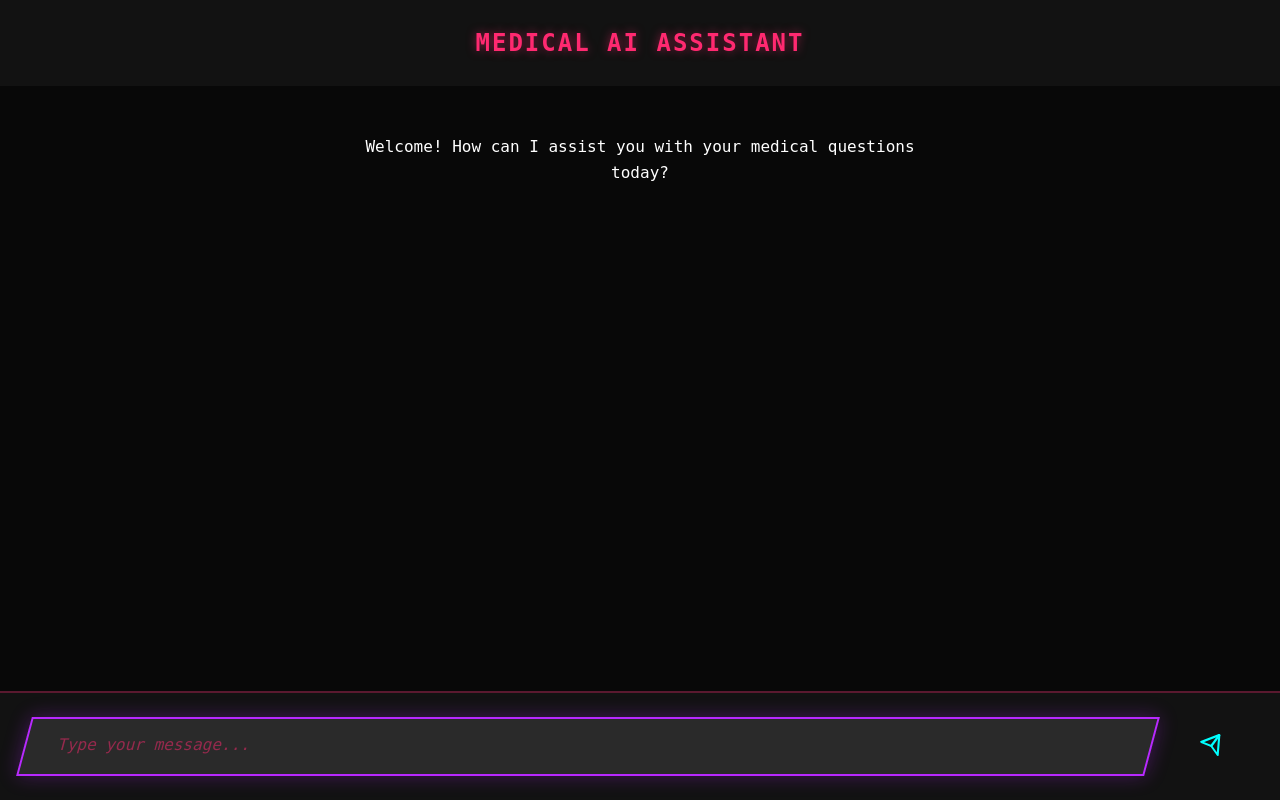
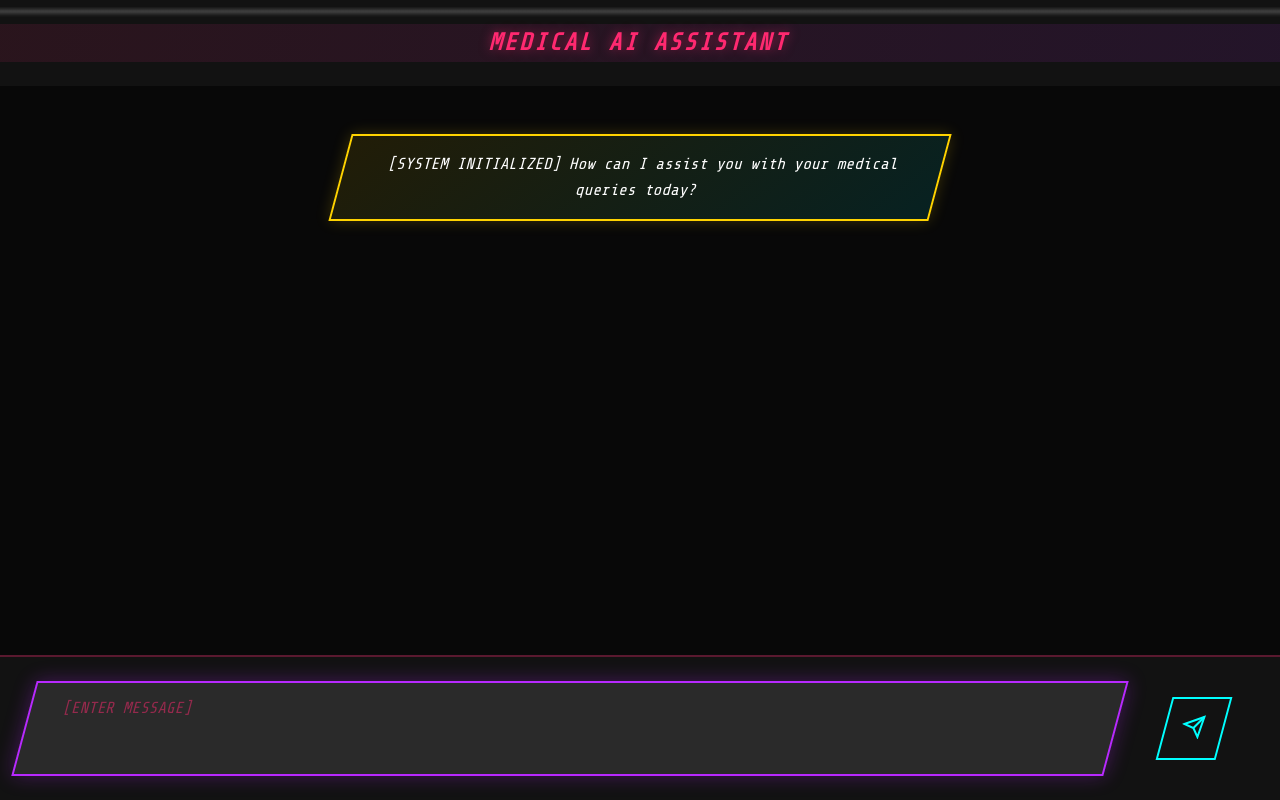
Before and after one commit to Vineeth-Varanasi/Medical-AI-Assistant, a Flask app: page / in a window 1280 px wide. Run offline with Flask 3, Linux system fonts and the light colour scheme.

Commit message:
Update chat.html

```diff
--- a/templates/chat.html
+++ b/templates/chat.html
@@ -5,39 +5,51 @@
     <meta name="viewport" content="width=device-width, initial-scale=1.0">
     <title>Medical AI Assistant</title>
     <link rel="stylesheet" href="{{ url_for('static', filename='styles.css') }}">
+    <link href="https://fonts.googleapis.com/css2?family=Share+Tech+Mono&display=swap" rel="stylesheet">
 </head>
 <body>
+    <div class="scanline"></div>
     <div class="chat-container">
         <header class="chat-header">
+            <div class="header-content">
+                <div class="header-bg"></div>
                 <h1>Medical AI Assistant</h1>
                 <div class="header-accent"></div>
+            </div>
         </header>
 
         <div class="chat-display" id="chat-display">
-            <!-- Messages will be dynamically added here -->
             <div class="welcome-message">
-                <p>Welcome! How can I assist you with your medical questions today?</p>
+                <div class="message-shape">
+                    <p>[SYSTEM INITIALIZED] How can I assist you with your medical queries today?</p>
+                </div>
             </div>
         </div>
 
         <div class="typing-indicator hidden" id="typing-indicator">
+            <div class="message-shape">
                 <span></span>
                 <span></span>
                 <span></span>
             </div>
+        </div>
 
         <div class="chat-input">
-            <textarea id="user-input" rows="1" placeholder="Type your message..." autofocus></textarea>
+            <textarea id="user-input" rows="1" placeholder="[ENTER MESSAGE]" autofocus></textarea>
             <button id="send-btn">
-                <svg viewBox="0 0 24 24" fill="none" stroke="currentColor" stroke-width="2" stroke-linecap="round" stroke-linejoin="round">
+                <div class="button-content">
+                    <span class="button-bg"></span>
+                    <svg viewBox="0 0 24 24" fill="none" stroke="currentColor" stroke-width="2">
                         <line x1="22" y1="2" x2="11" y2="13"></line>
                         <polygon points="22 2 15 22 11 13 2 9 22 2"></polygon>
                     </svg>
+                </div>
             </button>
         </div>
     </div>
 
     <script>
+        // Previous JavaScript remains the same
         const sendBtn = document.getElementById("send-btn");
         const userInput = document.getElementById("user-input");
         const chatDisplay = document.getElementById("chat-display");
@@ -55,16 +67,10 @@
             const userMessage = userInput.value.trim();
             if (!userMessage) return;
 
-            // Display user message
             appendMessage("user", userMessage);
-
-            // Clear input field
             userInput.value = "";
-
-            // Show typing indicator
             typingIndicator.classList.remove("hidden");
 
-            // Fetch response from the backend
             fetch("/get", {
                 method: "POST",
                 body: new URLSearchParams({ msg: userMessage }),
@@ -72,28 +78,29 @@
             })
             .then((response) => response.text())
             .then((botMessage) => {
-                // Hide typing indicator
                 typingIndicator.classList.add("hidden");
                 appendMessage("bot", botMessage);
             })
             .catch((error) => {
                 console.error("Error:", error);
                 typingIndicator.classList.add("hidden");
-                appendMessage("bot", "Oops! Something went wrong. Please try again.");
+                appendMessage("bot", "ERROR: Connection failed. Please retry.");
             });
         }
 
         function appendMessage(sender, message) {
             const messageDiv = document.createElement("div");
             messageDiv.classList.add("message", sender);
+            const messageShape = document.createElement("div");
+            messageShape.classList.add("message-shape");
             const messageContent = document.createElement("p");
-            messageContent.textContent = message;
-            messageDiv.appendChild(messageContent);
+            messageContent.textContent = sender === 'user' ? message : `[AI]: ${message}`;
+            messageShape.appendChild(messageContent);
+            messageDiv.appendChild(messageShape);
             chatDisplay.appendChild(messageDiv);
             chatDisplay.scrollTop = chatDisplay.scrollHeight;
         }
 
-        // Auto-resize textarea
         userInput.addEventListener("input", function() {
             this.style.height = "auto";
             this.style.height = (this.scrollHeight) + "px";
```
Lines whose indentation alone changed are shown as unchanged.
